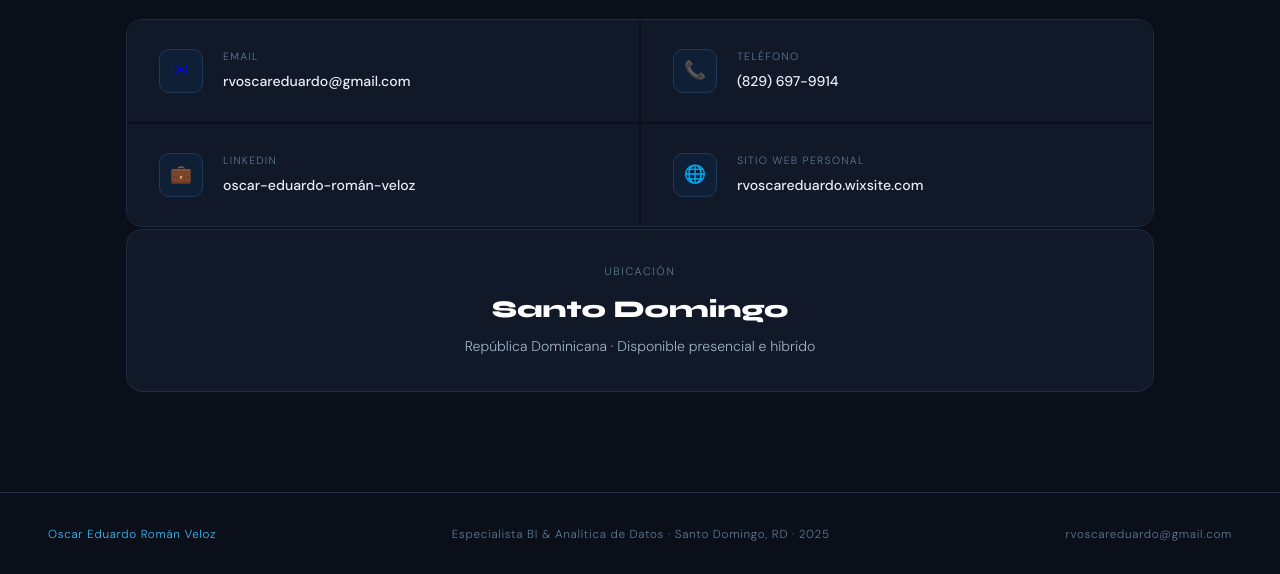
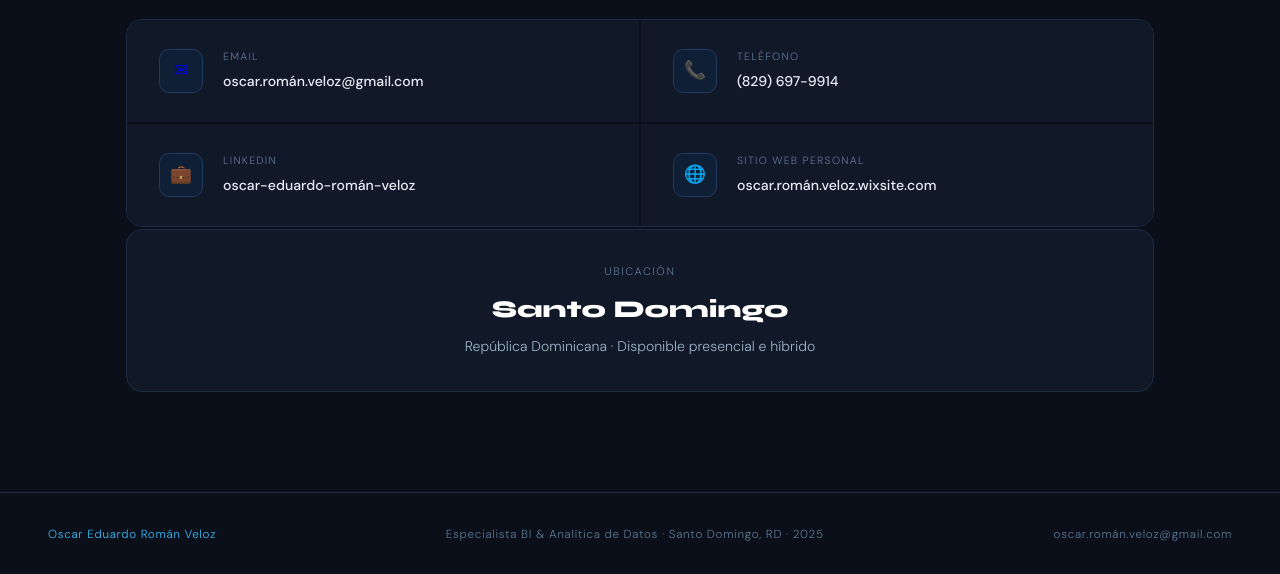
Before and after one commit to oscar-eduardo-roman-veloz/Portafolio, a plain HTML site: page index.html in a window 1280 px wide. Shown: the part 5836-6410 px from the top of the page. Drawn offline with Linux system fonts and the light colour scheme.

Commit message:
Correos corregidos

```diff
--- a/index.html
+++ b/index.html
@@ -627,7 +627,7 @@ footer span { color: var(--accent2); }
         </div>
 
         <div class="hero-cta">
-          <a href="mailto:rvoscareduardo@gmail.com" class="btn-primary">✉ Contactar</a>
+          <a href="mailto:oscar.román.veloz@gmail.com" class="btn-primary">✉ Contactar</a>
           <a href="https://www.linkedin.com/in/oscar-eduardo-román-veloz-a894a5210/" target="_blank" class="btn-ghost">↗ LinkedIn</a>
         </div>
       </div>
@@ -971,11 +971,11 @@ footer span { color: var(--accent2); }
     <p class="section-sub">Abierto a oportunidades que representen un desafío analítico. Disponible en modalidad presencial e híbrida.</p>
 
     <div class="contact-grid">
-      <a href="mailto:rvoscareduardo@gmail.com" class="contact-item">
+      <a href="mailto:oscar.román.veloz@gmail.com" class="contact-item">
         <div class="contact-icon-wrap">✉</div>
         <div>
           <div class="contact-label">Email</div>
-          <div class="contact-value">rvoscareduardo@gmail.com</div>
+          <div class="contact-value">oscar.román.veloz@gmail.com</div>
         </div>
       </a>
       <a href="tel:+18296979914" class="contact-item">
@@ -992,11 +992,11 @@ footer span { color: var(--accent2); }
           <div class="contact-value">oscar-eduardo-román-veloz</div>
         </div>
       </a>
-      <a href="https://rvoscareduardo.wixsite.com/home" target="_blank" class="contact-item">
+      <a href="https://oscar.román.veloz.wixsite.com/home" target="_blank" class="contact-item">
         <div class="contact-icon-wrap">🌐</div>
         <div>
           <div class="contact-label">Sitio Web Personal</div>
-          <div class="contact-value">rvoscareduardo.wixsite.com</div>
+          <div class="contact-value">oscar.román.veloz.wixsite.com</div>
         </div>
       </a>
     </div>
@@ -1013,7 +1013,7 @@ footer span { color: var(--accent2); }
 <footer>
   <span>Oscar Eduardo Román Veloz</span>
   <span style="color:var(--text-dim);">Especialista BI & Analítica de Datos · Santo Domingo, RD · 2025</span>
-  <span style="color:var(--text-dim);">rvoscareduardo@gmail.com</span>
+  <span style="color:var(--text-dim);">oscar.román.veloz@gmail.com</span>
 </footer>
 
 <script>
```
